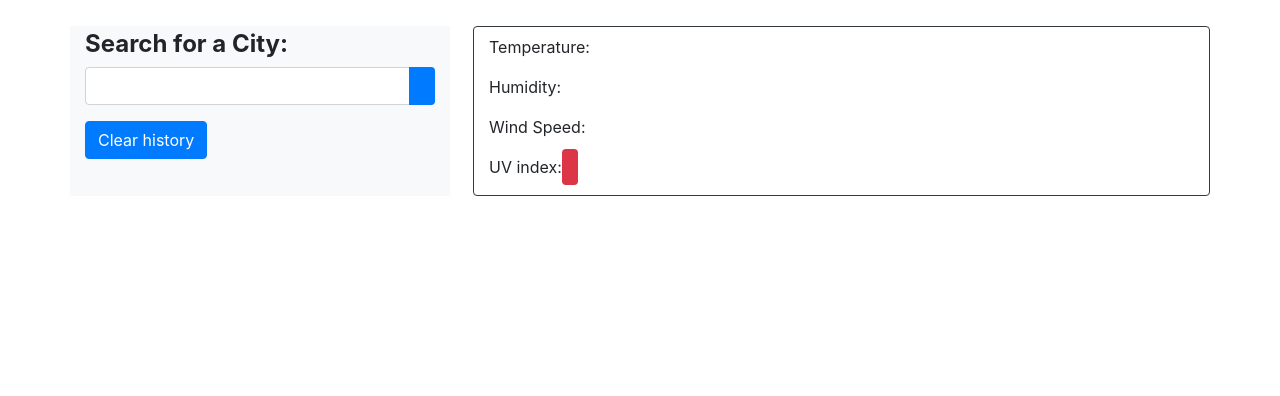
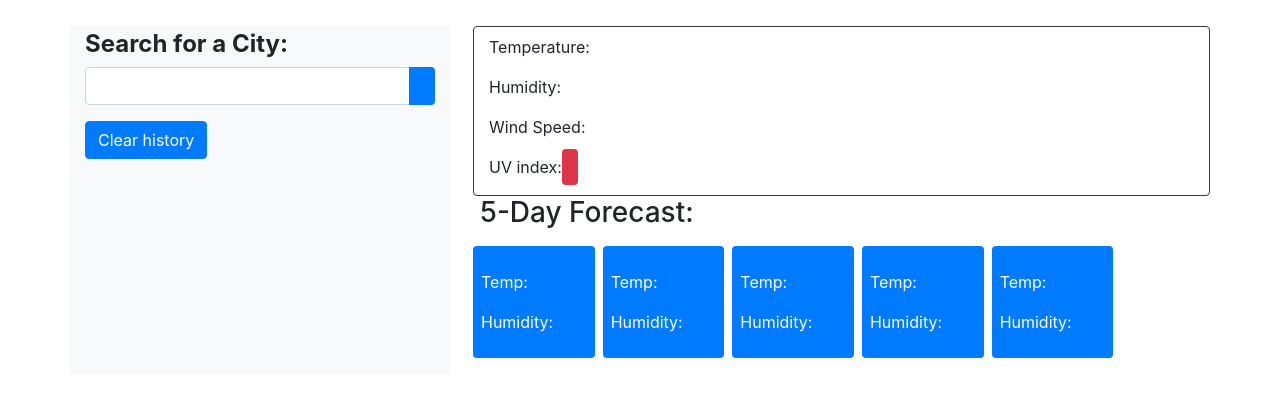
Before and after one commit to Alex-McM/Weather-Dash, a plain HTML site: page index.html in a window 1280 px wide. Shown: the part 86-482 px from the top of the page. Drawn offline with nearby package versions, Linux system fonts and the light colour scheme.

Commit message:
Rows created for weather data to be displayed

```diff
--- a/index.html
+++ b/index.html
@@ -45,4 +45,45 @@
                 </div>
 
 
+                 <div class="col-sm-12" id ="future-weather">
+                    <h3>5-Day Forecast:</h3>
+                    <div class="row text-light">
+                        <div class="col-sm-2 bg-primary forecast text-white ml-2 mb-3 p-2 mt-2 rounded" >
+                            <p id="fDate0"></p>
+                            <p id="fImg0"></p>
+                            <p>Temp:<span id="fTemp0"></span></p>
+                            <p>Humidity:<span id="fHumidity0"></span></p>
+                        </div>
+                        <div class="col-sm-2 bg-primary forecast text-white ml-2 mb-3 p-2 mt-2 rounded" >
+                            <p id="fDate1"></p>
+                            <p id="fImg1"></p>
+                            <p>Temp:<span id="fTemp1"></span></p>
+                            <p>Humidity:<span id="fHumidity1"></span></p>
+                        </div>
+                        <div class="col-sm-2 bg-primary forecast text-white ml-2 mb-3 p-2 mt-2 rounded">
+                            <p id="fDate2"></p>
+                            <p id="fImg2"></p>
+                            <p>Temp:<span id="fTemp2"></span></p>
+                            <p>Humidity:<span id="fHumidity2"></span></p>
+                        </div>
+                        <div class="col-sm-2 bg-primary forecast text-white ml-2 mb-3 p-2 mt-2 rounded">
+                            <p id="fDate3"></p>
+                            <p id="fImg3"></p>
+                            <p>Temp:<span id="fTemp3"></span></p>
+                            <p>Humidity:<span id="fHumidity3"></span></p>
+                        </div>
+                        <div class="col-sm-2 bg-primary forecast text-white ml-2 mb-3 p-2 mt-2 rounded" >
+                            <p id="fDate4"></p>
+                            <p id="fImg4"></p>
+                            <p>Temp:<span id="fTemp4"></span></p>
+                            <p>Humidity:<span id="fHumidity4"></span></p>
+                        </div>
+                    </div>
+                </div>
+
+            </div>
+        </div>
+    </div>
+
+
 </body>
```
